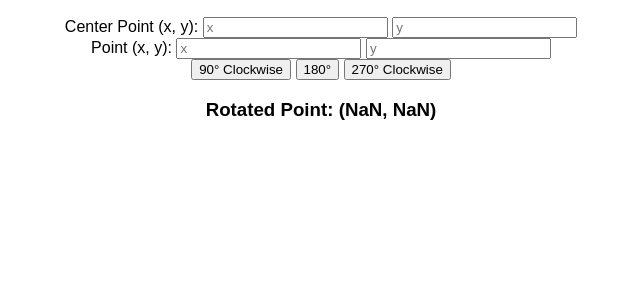
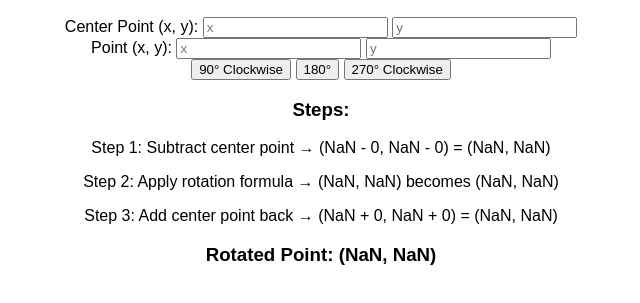
Before and after one commit to Pixieware/testing-site, a plain HTML site: page index.html in a window 1280 px wide. Both pictures are taken after a click on the button "90° Clockwise". Shown: the part 51-354 px from the top of the page, without its empty margins (319-959 px from the left). Drawn offline with Linux system fonts and the light colour scheme.

Commit message:
Update index.html

```diff
--- a/index.html
+++ b/index.html
@@ -23,6 +23,10 @@
     <button onclick="rotate(180)">180°</button>
     <button onclick="rotate(270)">270° Clockwise</button>
     <br>
+    <h3>Steps:</h3>
+    <p id="step1"></p>
+    <p id="step2"></p>
+    <p id="step3"></p>
     <h3>Rotated Point: <span id="result"></span></h3>
 
     <script>
@@ -34,8 +38,9 @@
 
             let x = px - cx;
             let y = py - cy;
+            document.getElementById("step1").innerText = `Step 1: Subtract center point → (${px} - ${cx}, ${py} - ${cy}) = (${x}, ${y})`;
+
             let rx, ry;
-
             if (angle === 90) {
                 rx = -y;
                 ry = x;
@@ -47,9 +52,12 @@
                 ry = -x;
             }
 
+            document.getElementById("step2").innerText = `Step 2: Apply rotation formula → (${x}, ${y}) becomes (${rx}, ${ry})`;
+
             rx += cx;
             ry += cy;
 
+            document.getElementById("step3").innerText = `Step 3: Add center point back → (${rx - cx} + ${cx}, ${ry - cy} + ${cy}) = (${rx}, ${ry})`;
             document.getElementById("result").innerText = `(${rx}, ${ry})`;
         }
     </script>
```
